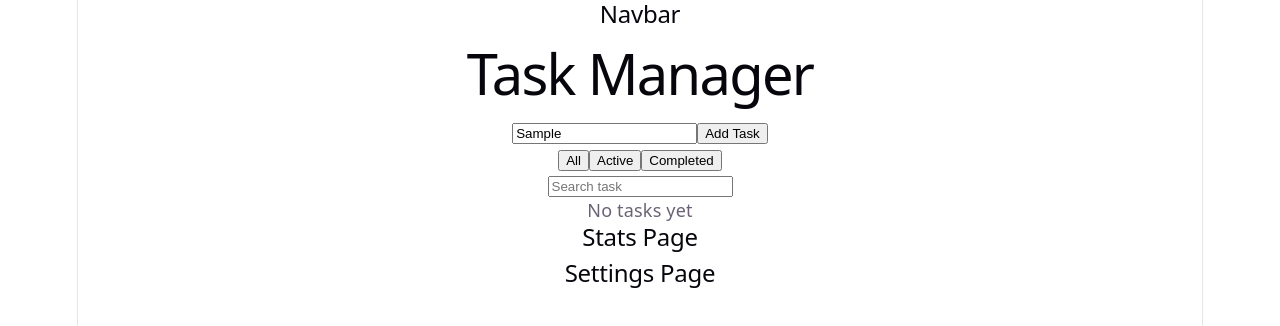
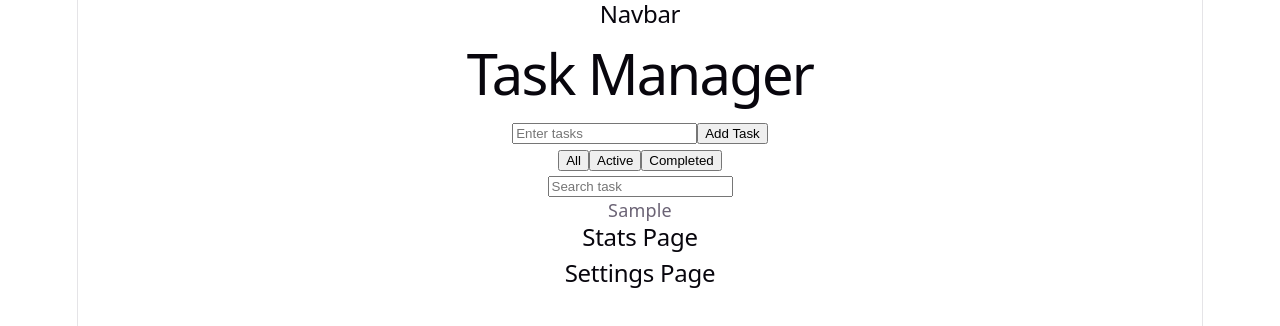
Before and after one commit to alinakhan9076/taskflow-react, a React (Vite) app: page / in a window 1280 px wide. Both pictures are taken after typing "Sample" into the empty fields and a click on the button "Add Task". Shown: the top 326 px of the page. Built offline with nearby package versions, Linux system fonts and the light colour scheme.

Commit message:
implemented add task functionality

```diff
--- a/src/components/AddTaskForm.jsx
+++ b/src/components/AddTaskForm.jsx
@@ -1,11 +1,22 @@
 import { useState } from "react"
 
-function AddTaskForm() {
+function AddTaskForm(props) {
 
     const [input, setInput] = useState("")
 
     function handleChange(event) {
         setInput(event.target.value)
+    }
+
+    function handleSubmit() {
+
+        if(input.trim() === "") {
+            return
+        }
+
+        props.addTask(input)
+
+        setInput("")
     }
 
     return (
@@ -15,9 +26,11 @@ function AddTaskForm() {
             type="text"
             placeholder="Enter tasks"
             value={input}
-             onChange={handleChange} />
+             onChange={handleChange}
+              />
 
-             <button>Add Task</button>
+             <button onClick={handleSubmit}>
+                Add Task</button>
         </div>
     )
 }
--- a/src/components/TaskList.jsx
+++ b/src/components/TaskList.jsx
@@ -2,11 +2,18 @@ function TaskList(props) {
 
     return (
         <div>
+
             {
                 props.tasks.length === 0 ? (
                     <p>No tasks yet</p>
                 ) : (
-                    <p>Tasks availale</p>
+
+                    props.tasks.map((task) => (
+
+                        <div key={task.id}>
+                            <p>{task.text}</p>
+                        </div>
+                    ))
                 )
             }
         </div>
--- a/src/pages/HomePage.jsx
+++ b/src/pages/HomePage.jsx
@@ -9,17 +9,29 @@ function HomePage() {
 
     const [tasks, setTasks] = useState([])
 
+    function addTask(newTask) {
+
+        const taskObject = {
+            id: Date.now(),
+            text: newTask,
+            completed: false
+        }
+
+        setTasks([...tasks, taskObject])
+    }
+
     return (
         <div>
         <h1>Task Manager</h1>
 
-        <AddTaskForm />
+        <AddTaskForm addTask={addTask} />
 
         <FilterBar />
 
         <SearchBar />
 
         <TaskList tasks={tasks} />
+
         </div>
     )
 }
```
